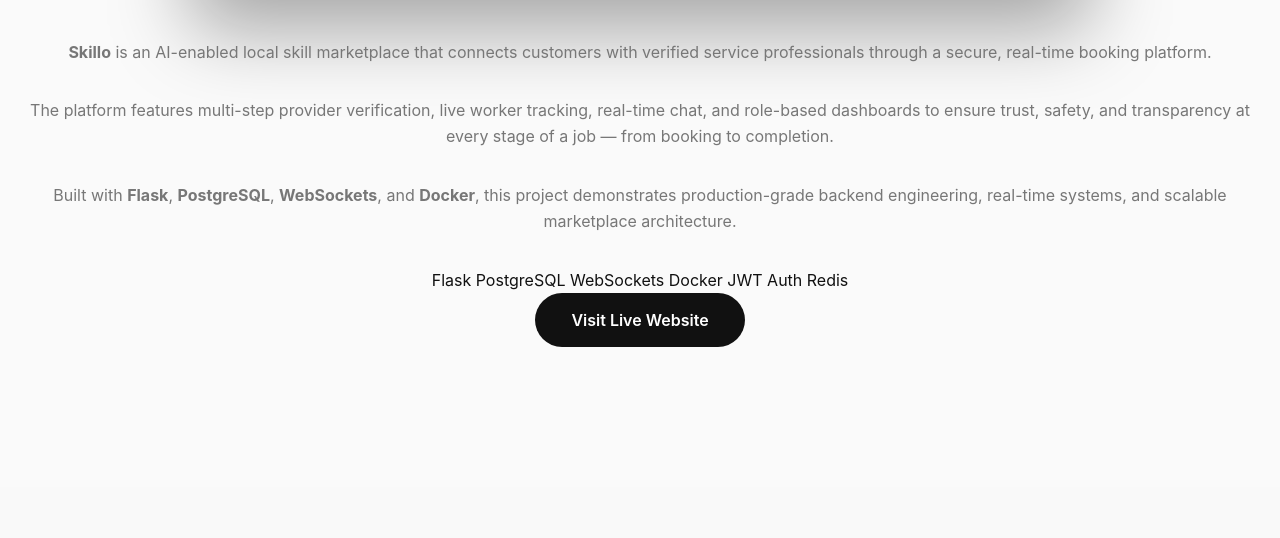
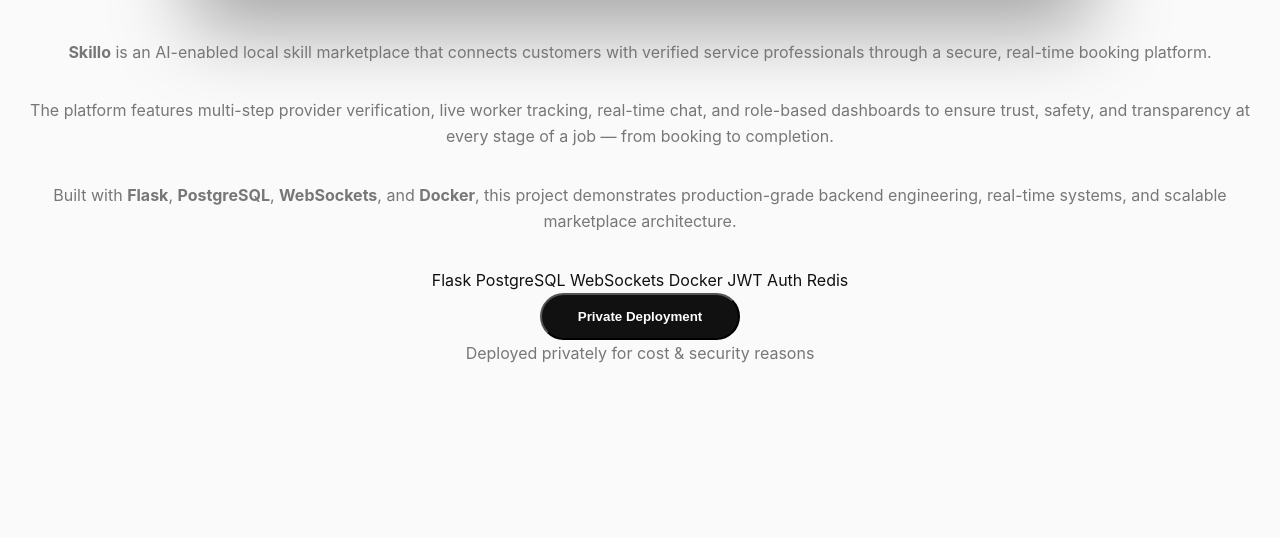
Before and after one commit to VirajThakur03/Portfolio_v-, a Flask app: page /showcase in a window 1280 px wide. Shown: the part 831-1369 px from the top of the page. Before the commit the page ends 1178 px from the top, so only its background shows below. Run offline with Flask 3, Linux system fonts and the light colour scheme.

Commit message:
Button changes

```diff
--- a/templates/showcase.html
+++ b/templates/showcase.html
@@ -78,13 +78,19 @@
         </div>
 
         <!-- CTA -->
-        <a
+        <!-- <a
           href="https://your-live-website-link.com"
           target="_blank"
           class="visit-site-btn"
         >
           Visit Live Website
-        </a>
+        </a> -->
+        <button class="visit-site-btn disabled">
+          Private Deployment
+        </button>
+        <p class="demo-note">
+          Deployed privately for cost & security reasons
+        </p>
 
       </div>
 
```
